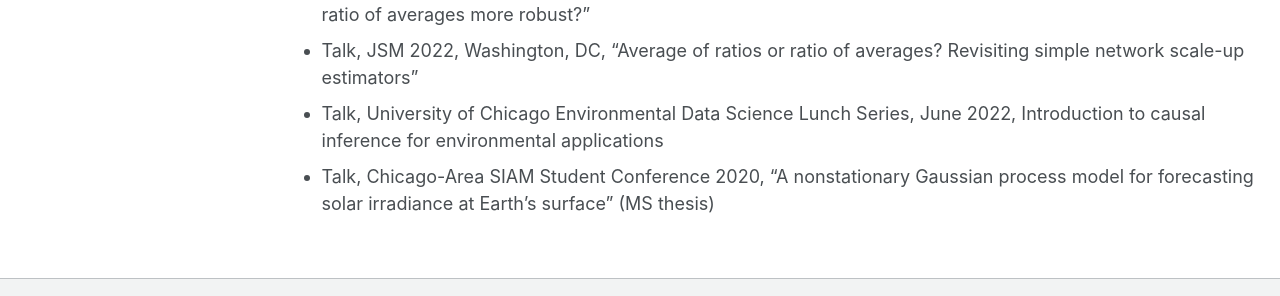
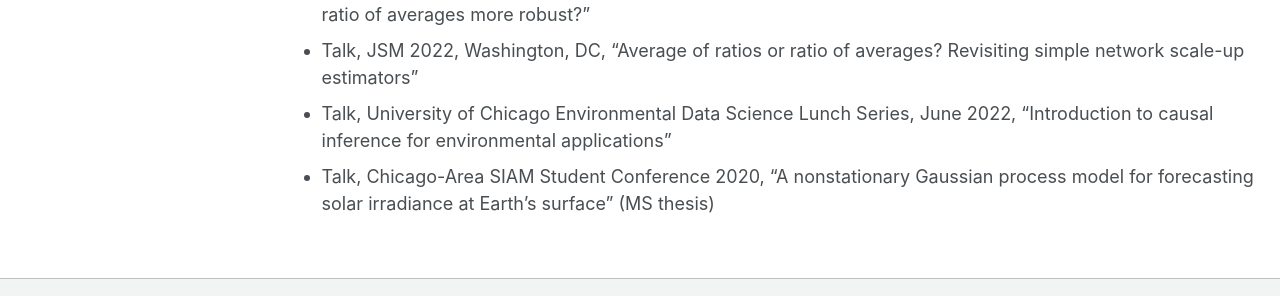
Before and after one commit to jpierkunke/jpierkunke.github.io, a Jekyll site: the page built from _pages/research.md, in a window 1280 px wide and 1224 px high. Shown: the part 791-1087 px from the top of the window. Built offline with Jekyll 4.4.1, drawn with Linux system fonts in a browser that asks for light colours; some web fonts are replaced.

```diff
--- a/_pages/research.md
+++ b/_pages/research.md
@@ -22,5 +22,5 @@ Accepted for publication 2024 Jan 9 in Sociological Methodology; [preprint avail
 - Panel proposer and chair, Women in Statistics and Data Science (WSDS) 2023, Bellevue, WA, "Frontiers, challenges and progress in human trafficking-related statistics"
 - Poster, JSM 2023, Toronto, Canada, "Network scale-up model (NSUM) estimators: Is the average of ratios or ratio of averages more robust?"
 - Talk, JSM 2022, Washington, DC, "Average of ratios or ratio of averages? Revisiting simple network scale-up estimators"
-- Talk, University of Chicago Environmental Data Science Lunch Series, June 2022, Introduction to causal inference for environmental applications
+- Talk, University of Chicago Environmental Data Science Lunch Series, June 2022, "Introduction to causal inference for environmental applications"
 - Talk, Chicago-Area SIAM Student Conference 2020, "A nonstationary Gaussian process model for forecasting solar irradiance at Earth's surface" (MS thesis)
```
